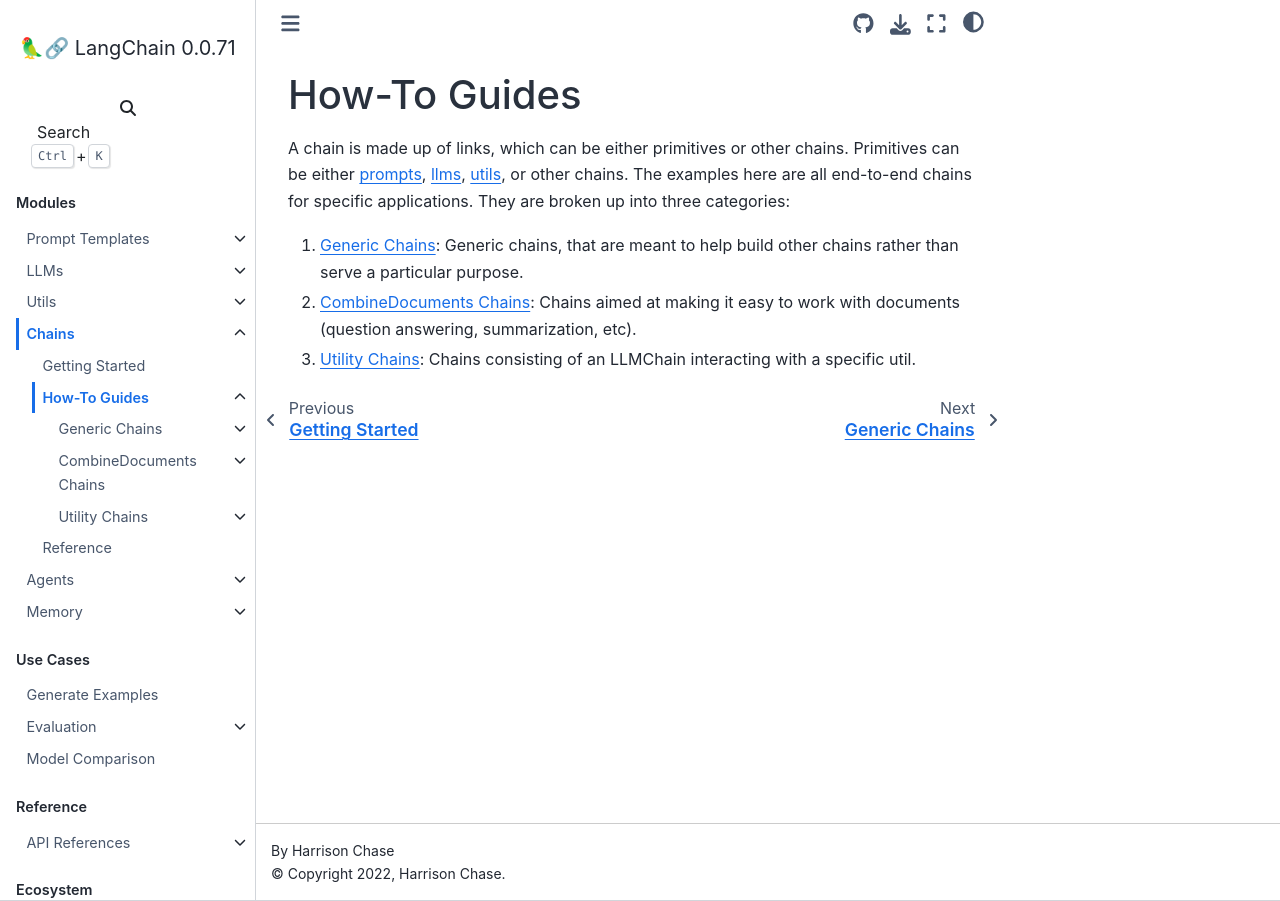
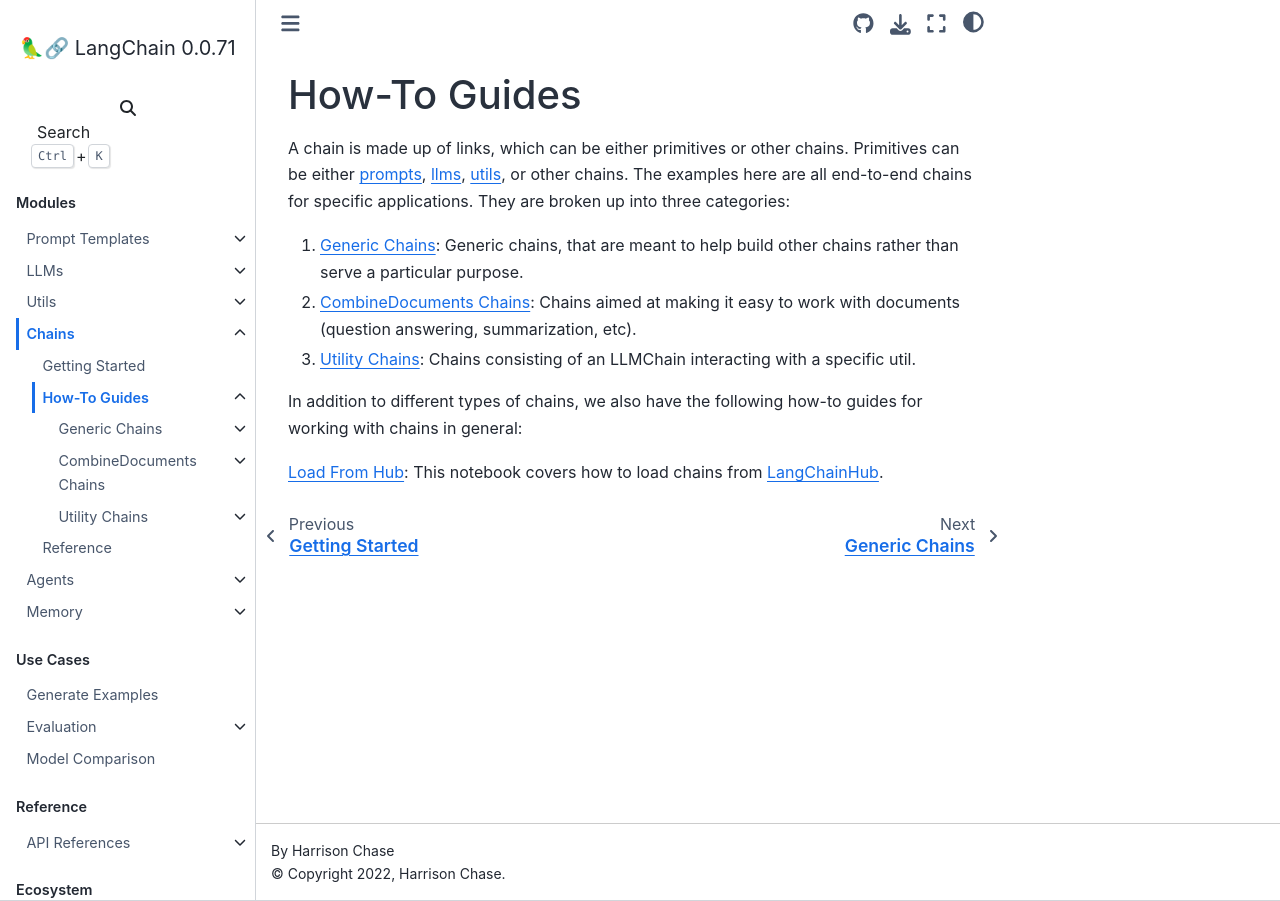
Before and after one commit to ZinedineDumas/React-Python, a Sphinx documentation site: the page built from docs/modules/chains/how_to_guides.rst, in a window 1280 px wide. Built offline with Sphinx 7.4.7 and the Sphinx Book theme 1.1.4, drawn with Linux system fonts in a browser that asks for light colours; pages that are not in the unit, such as notebooks, are missing from menus.

Commit message:
add docs for loading from hub (#763)

```diff
--- a/docs/modules/agents/how_to_guides.rst
+++ b/docs/modules/agents/how_to_guides.rst
@@ -2,6 +2,8 @@ How-To Guides
 =============
 
 The first category of how-to guides here cover specific parts of working with agents.
+
+`Load From Hub <./examples/load_from_hub.html>`_: This notebook covers how to load agents from `LangChainHub <https://github.com/hwchase17/langchain-hub>`_.
 
 `Custom Tools <./examples/custom_tools.html>`_: How to create custom tools that an agent can use.
 
--- a/docs/modules/chains/how_to_guides.rst
+++ b/docs/modules/chains/how_to_guides.rst
@@ -18,3 +18,7 @@ They are broken up into three categories:
    ./generic_how_to.rst
    ./combine_docs_how_to.rst
    ./utility_how_to.rst
+
+In addition to different types of chains, we also have the following how-to guides for working with chains in general:
+
+`Load From Hub <./generic/from_hub.html>`_: This notebook covers how to load chains from `LangChainHub <https://github.com/hwchase17/langchain-hub>`_.
```
Also changed, not shown: docs/modules/agents/examples/load_from_hub.ipynb (added), docs/modules/chains/generic/from_hub.ipynb (added).
